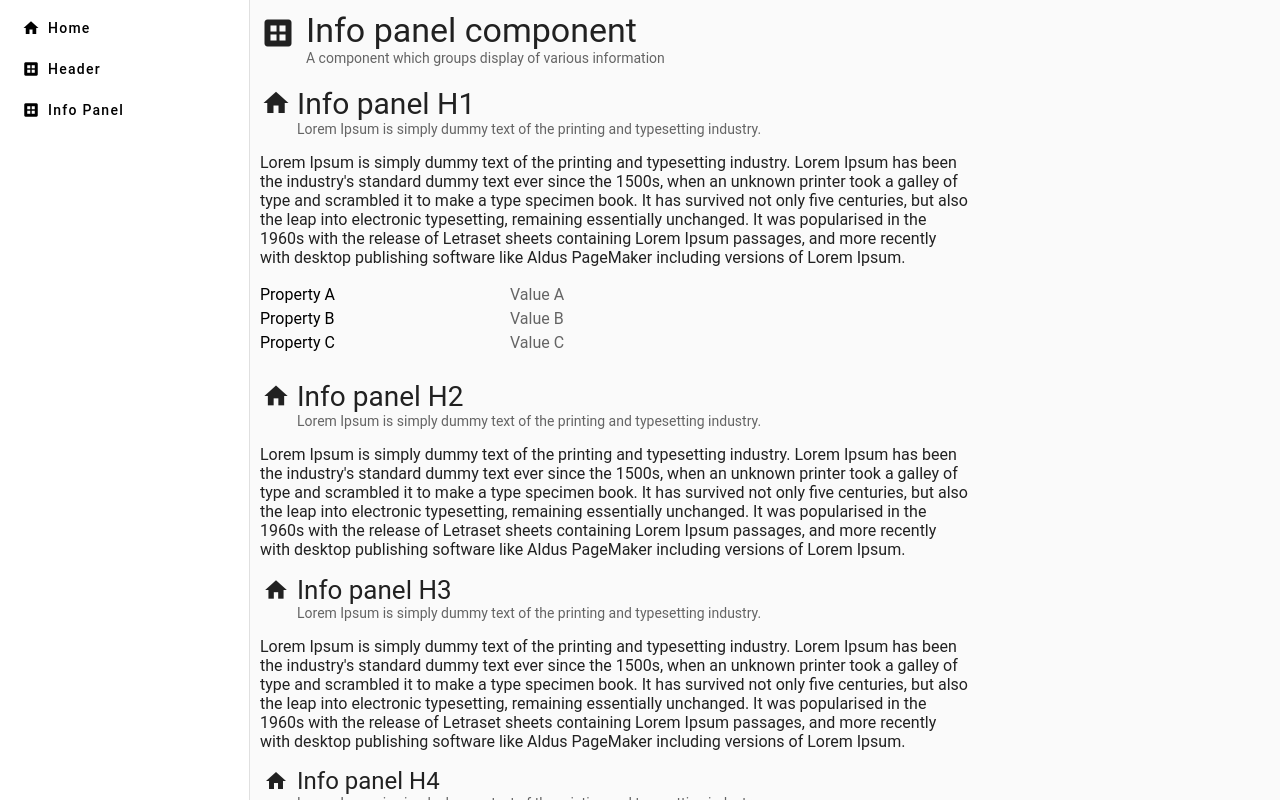
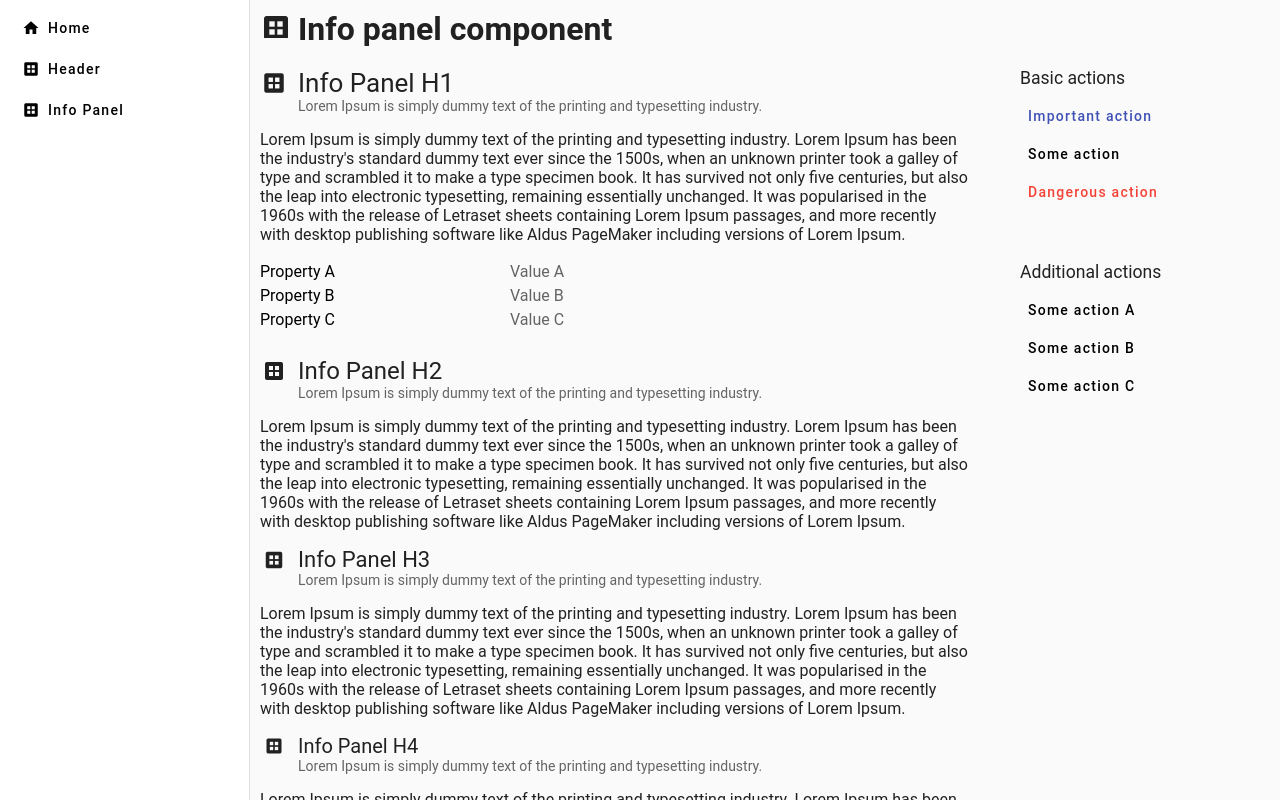
Before and after one commit to ermicioi/ask, an Angular app: page /components/info-panel in a window 1280 px wide. Built offline with nearby package versions, Linux system fonts and the light colour scheme.

Commit message:
Renamed header component

```diff
--- a/src/app/components/shared/ask-header/components/header/ask-header.component.html
+++ b/src/app/components/shared/ask-header/components/header/ask-header.component.html
@@ -27,7 +27,7 @@
     <ng-content select="> [headerIcon]"></ng-content>
     <div class="c-header">
       <div class="c-header-title"><ng-content select="> [headerTitle]"></ng-content></div>
-      <div class="c-header-sub-title"><ng-content select="> [headerSubTitle]"></ng-content></div>
+      <div class="c-header-sub-title"><ng-content select="> [headerSubtitle]"></ng-content></div>
     </div>
   </div>
 </ng-template>
--- a/src/app/components/shared/ask-header/components/header/ask-header.component.scss
+++ b/src/app/components/shared/ask-header/components/header/ask-header.component.scss
@@ -1,5 +1,5 @@
 :host {
-  $baseFontSize: 36;
+  $baseFontSize: 28;
 
   .c-root {
     display: flex;
--- a/src/app/components/shared/ask-info-panel/components/ask-info-panel-header/ask-info-panel-header.component.html
+++ /dev/null
@@ -1,4 +0,0 @@
-<div class="c-header">
-  <ng-content select="> mat-icon"></ng-content>
-  <ng-content select="> h1, > h2, > h3, > h4, > h5, > h6"></ng-content>
-</div>
--- a/src/app/components/shared/ask-info-panel/components/ask-info-panel-header/ask-info-panel-header.component.scss
+++ /dev/null
@@ -1,45 +0,0 @@
-:host {
-
-  .c-header {
-    display: flex;
-    flex-direction: row;
-    justify-content: flex-start;
-    align-items: stretch;
-    gap: 0 5px;
-  }
-
-  ::ng-deep {
-    $base-font: 32;
-
-    @for $i from 0 through 6 {
-      h#{$i} {
-        font-size: #{$base-font - $i * 2}px;
-        font-weight: normal;
-        margin: 0;
-        padding: 0;
-
-        > p {
-          display: block;
-          color: rgba(0, 0, 0, 0.6);
-          margin: 0;
-          padding: 0;
-          font-size: 14px;
-        }
-      }
-    }
-
-    mat-icon {
-      @for $i from 0 through 6 {
-        &.xc-header-icon-h#{$i} {
-          $_size: #{$base-font - $i * 2}px;
-          font-size: $_size;
-          width: #{$base-font}px;
-          height: $_size;
-
-          padding-top: 2px;
-          text-align: center;
-        }
-      }
-    }
-  }
-}
--- a/src/app/components/shared/ask-info-panel/components/ask-info-panel/ask-info-panel.component.html
+++ b/src/app/components/shared/ask-info-panel/components/ask-info-panel/ask-info-panel.component.html
@@ -3,6 +3,6 @@
     <ng-content></ng-content>
   </div>
   <div class="c-right">
-    <ng-content select="> app-info-panel-menu"></ng-content>
+    <ng-content select="> app-ask-info-panel-menu"></ng-content>
   </div>
 </div>
--- a/src/app/components/shared/ask-view/components/ask-view/ask-view.component.scss
+++ b/src/app/components/shared/ask-view/components/ask-view/ask-view.component.scss
@@ -20,34 +20,23 @@
       align-items: flex-start;
       gap: 0 5px;
 
-      .c-header-title {
-        display: flex;
-        flex-direction: column;
-        justify-content: flex-start;
-        align-items: flex-start;
-        gap: 0 5px;
+      app-ask-header {
+        ::ng-deep {
+          $_fontSize: 32px;
 
-        h1 {
-          font-size: 36px;
-          margin: 0;
-        }
+          h1 {
+            font-size: $_fontSize;
+            font-weight: bold;
+          }
 
-        p {
-          font-size: 14px;
-          margin: 0;
-          color: rgba(0, 0, 0, 0.6);
+          mat-icon {
+            font-size: $_fontSize;
+          }
         }
       }
 
       ::ng-deep {
-        mat-icon {
-          $size: 36px;
-          width: $size;
-          height: $size;
-          font-size: $size;
 
-          margin-top:3px;
-        }
       }
     }
   }
--- a/src/app/views/header-view/header-view.component.html
+++ b/src/app/views/header-view/header-view.component.html
@@ -27,7 +27,7 @@
       <ng-container *ngFor="let i of [1,2,3,4,5,6]">
         <app-ask-header level="{{i}}">
           <span headerTitle>App header H{{i}}</span>
-          <span headerSubTitle>Lorem Ipsum is simply dummy text of the printing and typesetting industry.</span>
+          <span headerSubtitle>Lorem Ipsum is simply dummy text of the printing and typesetting industry.</span>
         </app-ask-header>
         <br />
       </ng-container>
@@ -62,7 +62,7 @@
         <app-ask-header level="{{i}}">
           <span headerIcon><mat-icon header-icon>home</mat-icon></span>
           <span headerTitle>App header H{{i}}</span>
-          <span headerSubTitle>Lorem Ipsum is simply dummy text of the printing and typesetting industry.</span>
+          <span headerSubtitle>Lorem Ipsum is simply dummy text of the printing and typesetting industry.</span>
         </app-ask-header>
         <br />
       </ng-container>
--- a/src/app/views/info-panel-view/info-panel-view.component.html
+++ b/src/app/views/info-panel-view/info-panel-view.component.html
@@ -5,12 +5,11 @@
 
   <app-ask-info-panel>
 
-    <app-ask-info-panel-header>
-      <mat-icon class="xc-header-icon-h1">home</mat-icon>
-      <h1>Info panel H1
-        <p>Lorem Ipsum is simply dummy text of the printing and typesetting industry.</p>
-      </h1>
-    </app-ask-info-panel-header>
+    <app-ask-header level="1">
+      <mat-icon headerIcon>dataset</mat-icon>
+      <span headerTitle>Info Panel H1</span>
+      <span headerSubtitle>Lorem Ipsum is simply dummy text of the printing and typesetting industry.</span>
+    </app-ask-header>
     <p>
       Lorem Ipsum is simply dummy text of the printing and typesetting industry. Lorem Ipsum has been the industry's
       standard dummy text ever since the 1500s, when an unknown printer took a galley of type and scrambled it to make a
@@ -28,12 +27,11 @@
       </ul>
     </app-ask-info-panel-properties>
 
-    <app-ask-info-panel-header>
-      <mat-icon class="xc-header-icon-h2">home</mat-icon>
-      <h2>Info panel H2
-        <p>Lorem Ipsum is simply dummy text of the printing and typesetting industry.</p>
-      </h2>
-    </app-ask-info-panel-header>
+    <app-ask-header level="2">
+      <mat-icon headerIcon>dataset</mat-icon>
+      <span headerTitle>Info Panel H2</span>
+      <span headerSubtitle>Lorem Ipsum is simply dummy text of the printing and typesetting industry.</span>
+    </app-ask-header>
 
     <p>
       Lorem Ipsum is simply dummy text of the printing and typesetting industry. Lorem Ipsum has been the industry's
@@ -44,12 +42,11 @@
       of Lorem Ipsum.
     </p>
 
-    <app-ask-info-panel-header>
-      <mat-icon class="xc-header-icon-h3">home</mat-icon>
-      <h3>Info panel H3
-        <p>Lorem Ipsum is simply dummy text of the printing and typesetting industry.</p>
-      </h3>
-    </app-ask-info-panel-header>
+    <app-ask-header level="3">
+      <mat-icon headerIcon>dataset</mat-icon>
+      <span headerTitle>Info Panel H3</span>
+      <span headerSubtitle>Lorem Ipsum is simply dummy text of the printing and typesetting industry.</span>
+    </app-ask-header>
 
     <p>
       Lorem Ipsum is simply dummy text of the printing and typesetting industry. Lorem Ipsum has been the industry's
@@ -60,12 +57,11 @@
       of Lorem Ipsum.
     </p>
 
-    <app-ask-info-panel-header>
-      <mat-icon class="xc-header-icon-h4">home</mat-icon>
-      <h4>Info panel H4
-        <p>Lorem Ipsum is simply dummy text of the printing and typesetting industry.</p>
-      </h4>
-    </app-ask-info-panel-header>
+    <app-ask-header level="4">
+      <mat-icon headerIcon>dataset</mat-icon>
+      <span headerTitle>Info Panel H4</span>
+      <span headerSubtitle>Lorem Ipsum is simply dummy text of the printing and typesetting industry.</span>
+    </app-ask-header>
 
     <p>
       Lorem Ipsum is simply dummy text of the printing and typesetting industry. Lorem Ipsum has been the industry's
@@ -76,12 +72,11 @@
       of Lorem Ipsum.
     </p>
 
-    <app-ask-info-panel-header>
-      <mat-icon class="xc-header-icon-h5">home</mat-icon>
-      <h5>Info panel H5
-        <p>Lorem Ipsum is simply dummy text of the printing and typesetting industry.</p>
-      </h5>
-    </app-ask-info-panel-header>
+    <app-ask-header level="5">
+      <mat-icon headerIcon>dataset</mat-icon>
+      <span headerTitle>Info Panel H5</span>
+      <span headerSubtitle>Lorem Ipsum is simply dummy text of the printing and typesetting industry.</span>
+    </app-ask-header>
 
     <p>
       Lorem Ipsum is simply dummy text of the printing and typesetting industry. Lorem Ipsum has been the industry's
@@ -92,12 +87,11 @@
       of Lorem Ipsum.
     </p>
 
-    <app-ask-info-panel-header>
-      <mat-icon class="xc-header-icon-h6">home</mat-icon>
-      <h6>Info panel H6
-        <p>Lorem Ipsum is simply dummy text of the printing and typesetting industry.</p>
-      </h6>
-    </app-ask-info-panel-header>
+    <app-ask-header level="6">
+      <mat-icon headerIcon>dataset</mat-icon>
+      <span headerTitle>Info Panel H6</span>
+      <span headerSubtitle>Lorem Ipsum is simply dummy text of the printing and typesetting industry.</span>
+    </app-ask-header>
 
     <p>
       Lorem Ipsum is simply dummy text of the printing and typesetting industry. Lorem Ipsum has been the industry's
```
Also changed, not shown: src/app/components/shared/ask-info-panel/ask-info-panel.module.ts (+4 -3 lines), src/app/components/shared/ask-info-panel/components/ask-info-panel-header/ask-info-panel-header.component.ts (deleted, +0 -10 lines).
